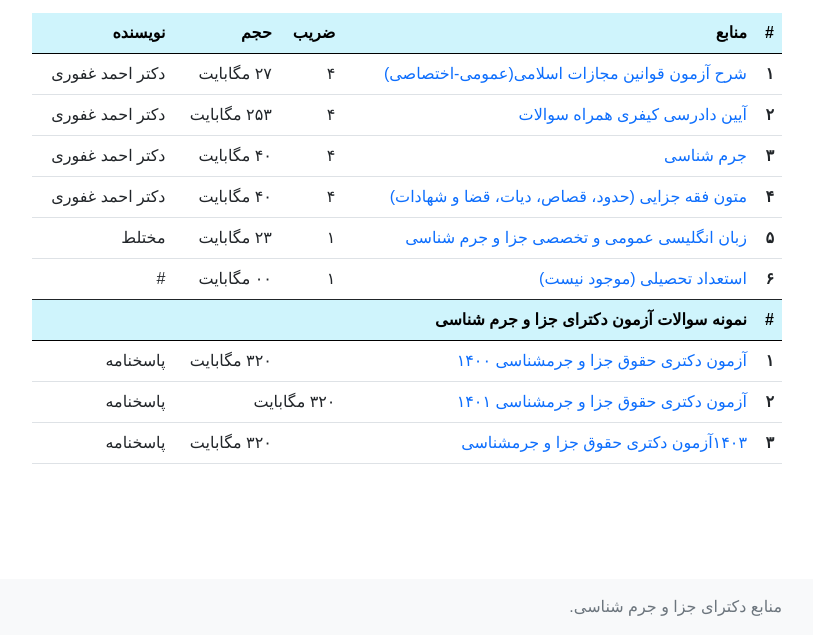
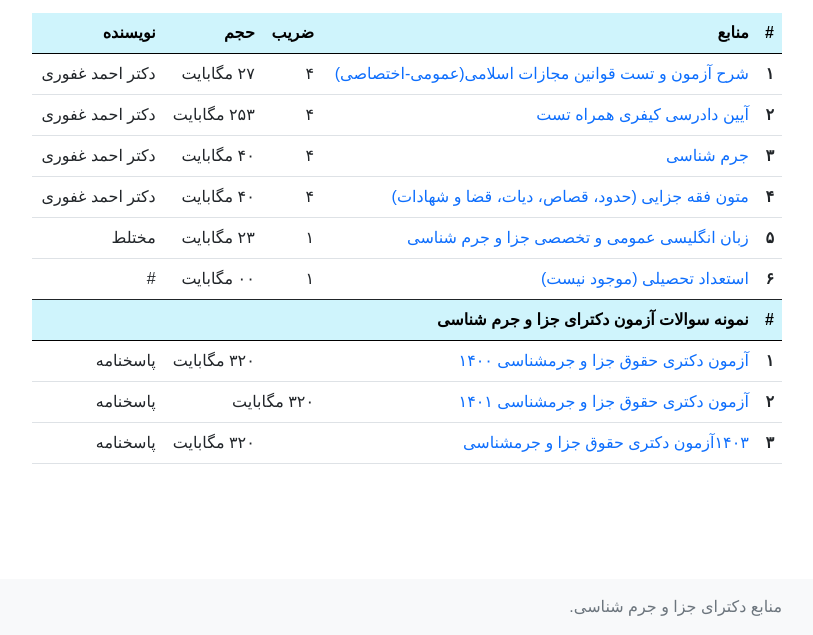
Before and after one commit to noonlawash/pdf, a plain HTML site: page index.html in a window 1280 px wide. Shown: the part 165-800 px from the top of the page, without its empty margins (233-1046 px from the left). Drawn offline with nearby package versions, Linux system fonts and the light colour scheme; some packages are replaced by stand-ins of ours; a script that the page names is missing; a web font is replaced by a local one.

Commit message:
Update index.html

```diff
--- a/index.html
+++ b/index.html
@@ -74,7 +74,7 @@
   <tbody>
     <tr>
       <th scope="row">1</th>
-      <td><a href="https://s33.picofile.com/file/8485204842/jaza_ghafoori.pdf.html" target="_blank">شرح آزمون قوانین مجازات اسلامی(عمومی-اختصاصی)</a></a></td>
+      <td><a href="https://s33.picofile.com/file/8485204842/jaza_ghafoori.pdf.html" target="_blank">شرح آزمون و تست قوانین مجازات اسلامی(عمومی-اختصاصی)</a></a></td>
 		<td>4</td>
       <td>27 مگابایت</td>
       <td>دکتر احمد غفوری</td>
@@ -82,7 +82,7 @@
 
     <tr>
       <th scope="row">2</th>
-      <td><a href="https://s34.picofile.com/file/8488694000/ayeen_kayfary.rar.html" target="_blank">آیین دادرسی کیفری همراه سوالات </a></td>
+      <td><a href="https://s34.picofile.com/file/8488694000/ayeen_kayfary.rar.html" target="_blank">آیین دادرسی کیفری همراه تست </a></td>
 		<td>4</td>
       <td>253 مگابایت</td>
       <td>دکتر احمد غفوری</td>
@@ -109,11 +109,11 @@
       <td>مختلط</td>
     </tr>
 		<tr>
-      <th scope="row">6</th>
-      <td><a href="#">استعداد تحصیلی (موجود نیست)</a></td>
+      <th style="a:color: #7c7e80;" scope="row">6</th>
+      <td style="a:color: #7c7e80;"><a href="#">استعداد تحصیلی (موجود نیست)</a></td>
 		 <td>1</td>
-      <td>00 مگابایت</td>
-      <td>#</td>
+      <td style="a:color: #7c7e80;">00 مگابایت</td>
+      <td style="a:color: #7c7e80;">#</td>
     </tr>
 	 <thead  class="table-info">
 	 <th scope="row" >#</th>
```
